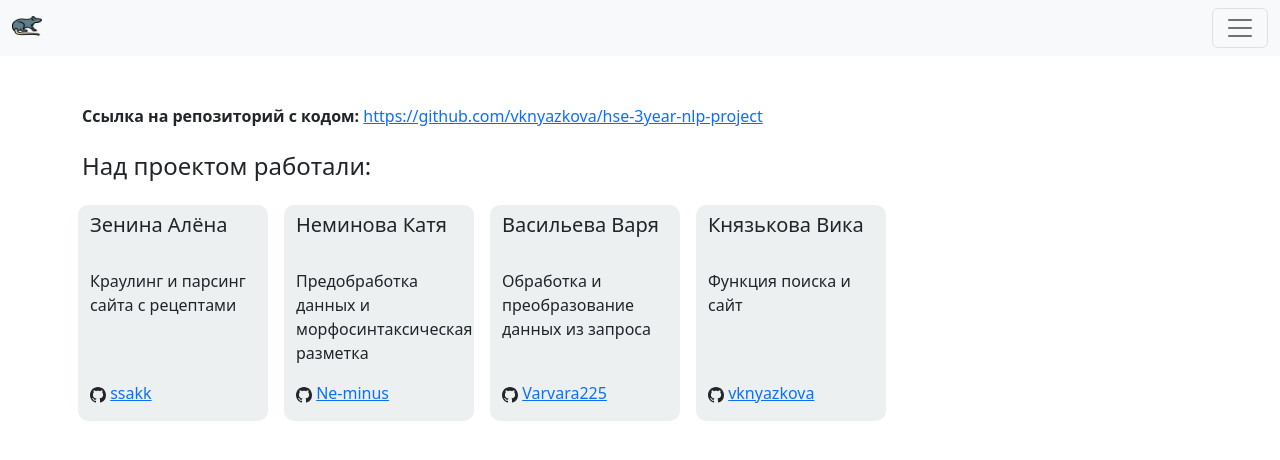
After one commit to vknyazkova/hse-3year-nlp-project, a Flask app: page /credits in a window 1280 px wide. The commit adds this page. Shown: the top 460 px of the page. Run offline with Flask 2, Linux system fonts and the light colour scheme; parts of the project's set-up code (start-up, migrations or seed data) failed here and were passed over.

Commit message:
update all templates and add new one

```diff
--- a/search/web_app/templates/base.html
+++ b/search/web_app/templates/base.html
@@ -24,13 +24,16 @@
                       <a class="nav-link" href="/aboutcorpus">О корпусе</a>
                     </li>
                     <li class="nav-item">
-                      <a class="nav-link active" aria-current="page" href="#">Поиск</a>
+                      <a class="nav-link" href="/statistics">Статистика по корпусу</a>
+                    </li>
+                    <li class="nav-item">
+                      <a class="nav-link" aria-current="page" href="/">Поиск</a>
                     </li>
                     <li class="nav-item">
                       <a class="nav-link" href="/instructions">Правила запросов</a>
                     </li>
                     <li class="nav-item">
-                      <a class="nav-link">Контакты</a>
+                      <a class="nav-link" href="/credits">Контакты</a>
                     </li>
                 </ul>
             </div>
--- /dev/null
+++ b/search/web_app/templates/credits.html
@@ -0,0 +1,67 @@
+{% extends 'base.html' %}
+
+{% block title %} Контакты {% endblock %}
+
+{% block content %}
+    <div class="container" style="padding-top: 40px;">
+        <div class="row my-2">
+            <p><b>Ссылка на репозиторий с кодом:</b> <a href="https://github.com/vknyazkova/hse-3year-nlp-project">https://github.com/vknyazkova/hse-3year-nlp-project</a> </p>
+        </div>
+        <h4>Над проектом работали: </h4>
+        <div class="row my-4">
+
+            <div class="col col-sm-2 mx-2 pt-2" style="background-color: #ecf0f1; border-radius: 10px; position: relative; padding-bottom: 40px">
+                <h5>Зенина Алёна</h5>
+                <br>
+                <p>Краулинг и парсинг сайта c рецептами</p>
+                <div class="row" style="position: absolute; bottom: 0;">
+                    <p>
+                        <svg xmlns="http://www.w3.org/2000/svg" width="16" height="16" fill="currentColor" class="bi bi-github" viewBox="0 0 16 16">
+                            <path d="M8 0C3.58 0 0 3.58 0 8c0 3.54 2.29 6.53 5.47 7.59.4.07.55-.17.55-.38 0-.19-.01-.82-.01-1.49-2.01.37-2.53-.49-2.69-.94-.09-.23-.48-.94-.82-1.13-.28-.15-.68-.52-.01-.53.63-.01 1.08.58 1.23.82.72 1.21 1.87.87 2.33.66.07-.52.28-.87.51-1.07-1.78-.2-3.64-.89-3.64-3.95 0-.87.31-1.59.82-2.15-.08-.2-.36-1.02.08-2.12 0 0 .67-.21 2.2.82.64-.18 1.32-.27 2-.27.68 0 1.36.09 2 .27 1.53-1.04 2.2-.82 2.2-.82.44 1.1.16 1.92.08 2.12.51.56.82 1.27.82 2.15 0 3.07-1.87 3.75-3.65 3.95.29.25.54.73.54 1.48 0 1.07-.01 1.93-.01 2.2 0 .21.15.46.55.38A8.012 8.012 0 0 0 16 8c0-4.42-3.58-8-8-8z"/>
+                        </svg>
+                        <a href="https://github.com/ssakk" target="_blank"> ssakk</a>
+                    </p>
+                </div>
+            </div>
+            <div class="col col-sm-2 mx-2 pt-2" style="background-color: #ecf0f1; border-radius: 10px; position: relative; padding-bottom: 40px">
+                <h5>Неминова Катя</h5>
+                <br>
+                <p>Предобработка данных и морфосинтаксическая разметка</p>
+                <div class="row" style="position: absolute; bottom: 0;">
+                    <p>
+                        <svg xmlns="http://www.w3.org/2000/svg" width="16" height="16" fill="currentColor" class="bi bi-github" viewBox="0 0 16 16">
+                            <path d="M8 0C3.58 0 0 3.58 0 8c0 3.54 2.29 6.53 5.47 7.59.4.07.55-.17.55-.38 0-.19-.01-.82-.01-1.49-2.01.37-2.53-.49-2.69-.94-.09-.23-.48-.94-.82-1.13-.28-.15-.68-.52-.01-.53.63-.01 1.08.58 1.23.82.72 1.21 1.87.87 2.33.66.07-.52.28-.87.51-1.07-1.78-.2-3.64-.89-3.64-3.95 0-.87.31-1.59.82-2.15-.08-.2-.36-1.02.08-2.12 0 0 .67-.21 2.2.82.64-.18 1.32-.27 2-.27.68 0 1.36.09 2 .27 1.53-1.04 2.2-.82 2.2-.82.44 1.1.16 1.92.08 2.12.51.56.82 1.27.82 2.15 0 3.07-1.87 3.75-3.65 3.95.29.25.54.73.54 1.48 0 1.07-.01 1.93-.01 2.2 0 .21.15.46.55.38A8.012 8.012 0 0 0 16 8c0-4.42-3.58-8-8-8z"/>
+                        </svg>
+                        <a href="https://github.com/Ne-minus" target="_blank"> Ne-minus</a>
+                    </p>
+                </div>
+            </div>
+            <div class="col col-sm-2 mx-2 pt-2" style="background-color: #ecf0f1; border-radius: 10px; position: relative; padding-bottom: 40px">
+                <h5>Васильева Варя</h5>
+                <br>
+                <p>Обработка и преобразование данных из запроса</p>
+                <div class="row" style="position: absolute; bottom: 0;">
+                    <p>
+                        <svg xmlns="http://www.w3.org/2000/svg" width="16" height="16" fill="currentColor" class="bi bi-github" viewBox="0 0 16 16">
+                            <path d="M8 0C3.58 0 0 3.58 0 8c0 3.54 2.29 6.53 5.47 7.59.4.07.55-.17.55-.38 0-.19-.01-.82-.01-1.49-2.01.37-2.53-.49-2.69-.94-.09-.23-.48-.94-.82-1.13-.28-.15-.68-.52-.01-.53.63-.01 1.08.58 1.23.82.72 1.21 1.87.87 2.33.66.07-.52.28-.87.51-1.07-1.78-.2-3.64-.89-3.64-3.95 0-.87.31-1.59.82-2.15-.08-.2-.36-1.02.08-2.12 0 0 .67-.21 2.2.82.64-.18 1.32-.27 2-.27.68 0 1.36.09 2 .27 1.53-1.04 2.2-.82 2.2-.82.44 1.1.16 1.92.08 2.12.51.56.82 1.27.82 2.15 0 3.07-1.87 3.75-3.65 3.95.29.25.54.73.54 1.48 0 1.07-.01 1.93-.01 2.2 0 .21.15.46.55.38A8.012 8.012 0 0 0 16 8c0-4.42-3.58-8-8-8z"/>
+                        </svg>
+                        <a href="https://github.com/Varvara225" target="_blank"> Varvara225</a>
+                    </p>
+                </div>
+            </div>
+            <div class="col col-sm-2 mx-2 pt-2" style="background-color: #ecf0f1; border-radius: 10px; position: relative; padding-bottom: 40px">
+                <h5>Князькова Вика</h5>
+                <br>
+                <p>Функция поиска и сайт</p>
+                <div class="row" style="position: absolute; bottom: 0;">
+                    <p>
+                        <svg xmlns="http://www.w3.org/2000/svg" width="16" height="16" fill="currentColor" class="bi bi-github" viewBox="0 0 16 16">
+                            <path d="M8 0C3.58 0 0 3.58 0 8c0 3.54 2.29 6.53 5.47 7.59.4.07.55-.17.55-.38 0-.19-.01-.82-.01-1.49-2.01.37-2.53-.49-2.69-.94-.09-.23-.48-.94-.82-1.13-.28-.15-.68-.52-.01-.53.63-.01 1.08.58 1.23.82.72 1.21 1.87.87 2.33.66.07-.52.28-.87.51-1.07-1.78-.2-3.64-.89-3.64-3.95 0-.87.31-1.59.82-2.15-.08-.2-.36-1.02.08-2.12 0 0 .67-.21 2.2.82.64-.18 1.32-.27 2-.27.68 0 1.36.09 2 .27 1.53-1.04 2.2-.82 2.2-.82.44 1.1.16 1.92.08 2.12.51.56.82 1.27.82 2.15 0 3.07-1.87 3.75-3.65 3.95.29.25.54.73.54 1.48 0 1.07-.01 1.93-.01 2.2 0 .21.15.46.55.38A8.012 8.012 0 0 0 16 8c0-4.42-3.58-8-8-8z"/>
+                        </svg>
+                        <a href="https://github.com/vknyazkova" target="_blank"> vknyazkova</a>
+                    </p>
+                </div>
+            </div>
+        </div>
+    </div>
+{% endblock %}
--- a/search/web_app/templates/search.html
+++ b/search/web_app/templates/search.html
@@ -68,7 +68,7 @@
                                   {{ instructions['features'] }}<a href="https://universaldependencies.org/u/feat/index.html" target="_blank">сайт UD</a>
                               </div>
                         </div>
-                        <input class="form-control input-sm" id='features' name="0_features" placeholder="Tense=Past, Number=Plur" pattern="^$|^([A-z]*?=[A-z\d]*?,? ?)+?$">
+                        <input class="form-control input-sm" id='features' name="0_features" placeholder="Tense=Past, Number=Plur" pattern="^$|^([A-z]*?=[A-z\d\|]*?,? ?)+?$">
                     </div>
                 </div>
 
@@ -108,7 +108,7 @@
                         <div class="col-sm-4">
                             <label>
                                 Features
-                                <input class="form-control input-sm" name="1_features" size="100%" pattern="^$|^([A-z]*?=[A-z\d]*?,? ?)+?$">
+                                <input class="form-control input-sm" name="1_features" size="100%" pattern="^$|^([A-z]*?=[A-z\d\|]*?,? ?)+?$">
                             </label>
                         </div>
 
```
Also changed, not shown: search/web_app/templates/about.html (added, +29 -0 lines), search/web_app/templates/stats.html (+2 -5 lines).
